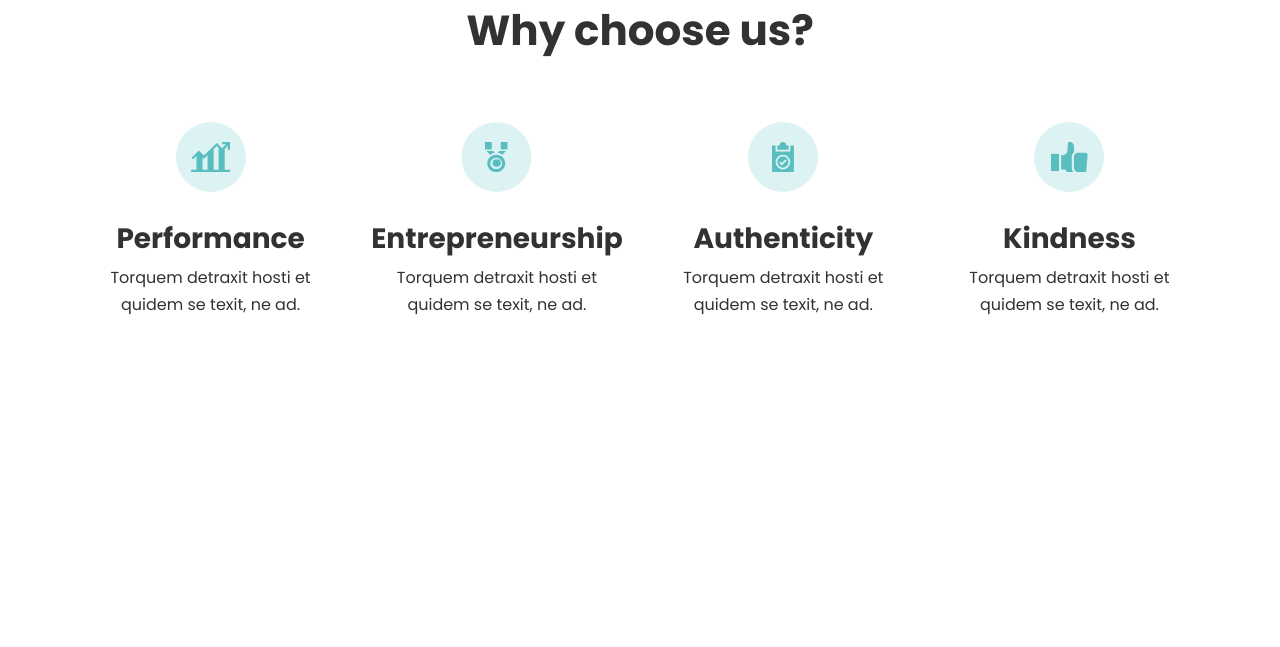
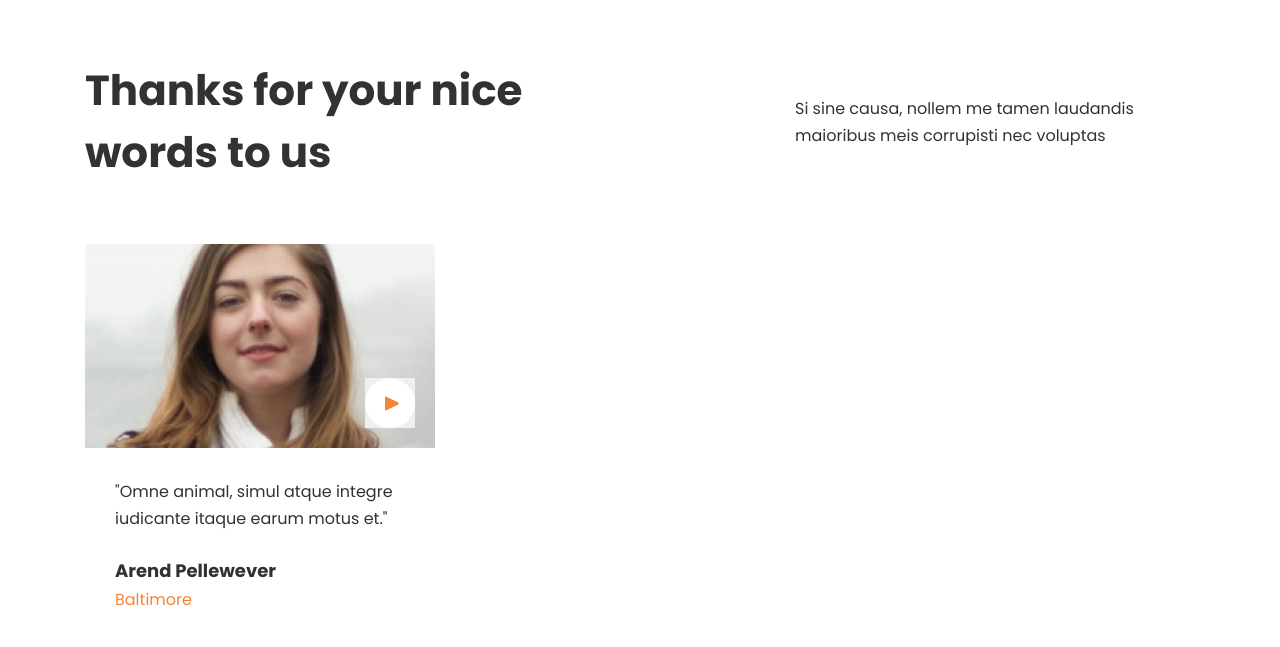
Before and after one commit to Andyone89/cutspace, a plain HTML site: page index.html in a window 1280 px wide. Drawn offline with Linux system fonts and the light colour scheme.

Commit message:
testomonials

```diff
--- a/index.html
+++ b/index.html
@@ -213,7 +213,7 @@
 
             </div>
         </div>
-    </section>-->
+    </section>
 
     <section class="benefits">
         <div class="container">
@@ -284,6 +284,41 @@
 
             </div>
         </div>
+    </section> -->
+
+    <section class="testimonials">
+        <div class="container">
+            <div class="testimonials__heading">
+                <div class="testimonials__title">
+                    <h2 class="title">Thanks for your nice words to us</h2>
+                </div>
+                <div class="testimonials__subtitle">
+                    <p>Si sine causa, nollem me tamen laudandis maioribus meis corrupisti nec voluptas</p>
+                </div>
+            </div>
+            <div class="testimonials__row">
+
+                <a href="#" class="card-testimonial">
+
+                    <div class="card-testimonial__img-wrapper">
+                        <button class="card-testimonial__btn-play">
+                            <img src="./img/icons/Play-btn.svg" alt="play">
+                        </button>
+                        <img src="./img/testimonials/01.jpg" alt="photo" class="card-testimonial__img">
+
+                    </div>
+
+
+                    <div class="card-testimonial__body">
+                        <p class="card-testimonial__text">"Omne animal, simul atque integre iudicante itaque earum motus
+                            et."</p>
+                        <p class="card-testimonial__name">Arend Pellewever</p>
+                        <p class="card-testimonial__city">Baltimore</p>
+                    </div>
+                </a>
+
+            </div>
+        </div>
     </section>
 
     <script src="./js/script.js"></script>
--- /dev/null
+++ b/scss/blocks/_card-testimonial.scss
@@ -0,0 +1,39 @@
+.card-testimonial {
+    display: inline-block;
+    background-repeat: 5px;
+    overflow: hidden;
+    max-width: 350px;
+
+    transition: box-shadow 0.2s ease-in;
+
+    &:hover {
+        box-shadow: 0px 10px 52px rgba(0, 0, 0, 0.08);
+    }
+}
+
+.card-testimonial__img-wrapper {
+    position: relative;
+}
+
+.card-testimonial__btn-play {
+    position: absolute;
+    right: 20px;
+    bottom: 20px;
+}
+
+.card-testimonial__body {
+    padding: 30px;
+}
+
+.card-testimonial__text {
+    margin-bottom: 24px;
+}
+
+.card-testimonial__name {
+    font-size: 18px;
+    font-weight: 700;
+}
+
+.card-testimonial__city {
+    color: #f78434;
+}
--- /dev/null
+++ b/scss/blocks/_testimonials.scss
@@ -0,0 +1,24 @@
+.testimonials{
+    padding-top: 60px;
+    padding-bottom: 60px;
+}
+
+.testimonials__heading{
+    margin-bottom: 60px;
+    display: flex;
+    justify-content: space-between;
+    align-items: center;
+}
+
+.testimonials__title{
+    max-width: 452px;
+}
+
+.testimonials__subtitle{
+    max-width: 400px;
+}
+
+.testimonials__row{
+    display: flex;
+    justify-content: space-between;
+}
--- a/scss/main.scss
+++ b/scss/main.scss
@@ -22,3 +22,5 @@
 @import "./blocks/card-customer";
 @import "./blocks/benefits";
 @import "./blocks/benefit-item";
+@import "./blocks/testimonials";
+@import "./blocks/card-testimonial";
```
Also changed, not shown: css/main.css, img/icons/Play-btn.svg (added), img/icons/play.svg (deleted), 1 other file.
